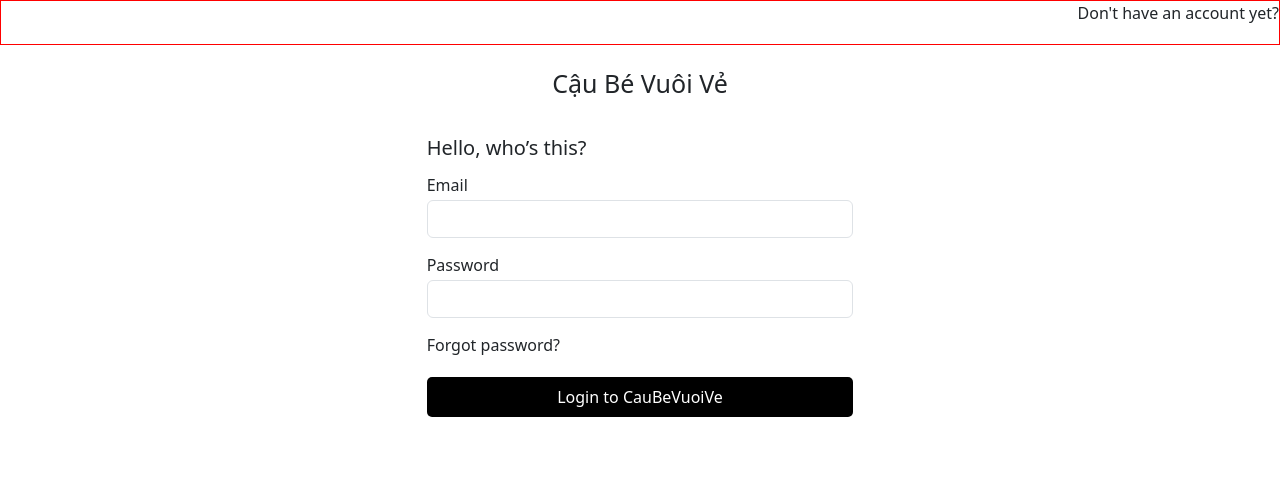
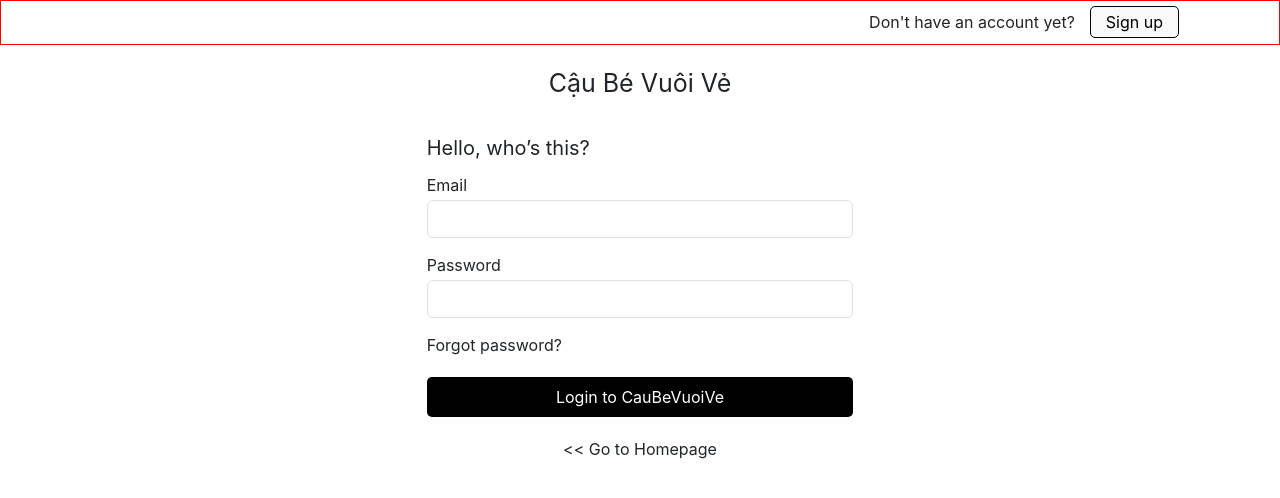
Before and after one commit to nhonnam/react-mock-app, a React (Create React App) app: page /login in a window 1280 px wide. Shown: the top 498 px of the page. Built offline with nearby package versions, Linux system fonts and the light colour scheme.

Commit message:
login feature

```diff
--- /dev/null
+++ b/src/Layout.js
@@ -0,0 +1,42 @@
+import App from "./App";
+import User from "./components/User/User";
+import Admin from "./components/Admin/Admin";
+import HomePage from "./components/Home/HomePage";
+import ManageUser from "./components/Admin/Content/ManageUser";
+import DashBoard from "./components/Admin/Content/DashBoard";
+import Login from "./components/Auth/Login";
+import { BrowserRouter, Routes, Route } from "react-router-dom";
+import { ToastContainer } from "react-toastify";
+import "react-toastify/dist/ReactToastify.css";
+
+const Layout = (props) => {
+  return (
+    <>
+      <Routes>
+        <Route path="/" element={<App />}>
+          <Route index element={<HomePage />} />
+          <Route path="users" element={<User />} />
+        </Route>
+        <Route path="/admins" element={<Admin />}>
+          <Route index element={<DashBoard />} />
+          <Route path="manage-users" element={<ManageUser />} />
+        </Route>
+        <Route path="/login" element={<Login />} />
+      </Routes>
+      <ToastContainer
+        position="top-right"
+        autoClose={5000}
+        hideProgressBar={false}
+        newestOnTop={false}
+        closeOnClick
+        rtl={false}
+        pauseOnFocusLoss
+        draggable
+        pauseOnHover
+        theme="light"
+      />
+    </>
+  );
+};
+
+export default Layout;
--- a/src/components/Admin/Admin.js
+++ b/src/components/Admin/Admin.js
@@ -4,8 +4,6 @@ import "./Admin.scss";
 import { useState } from "react";
 import { FaBars } from "react-icons/fa";
 import { Outlet } from "react-router-dom";
-import { ToastContainer, toast } from "react-toastify";
-import "react-toastify/dist/ReactToastify.css";
 
 const Admin = (props) => {
   const [collapsed, setCollapsed] = useState(false);
@@ -28,18 +26,6 @@ const Admin = (props) => {
           <Outlet />
         </div>
       </div>
-      <ToastContainer
-        position="top-right"
-        autoClose={5000}
-        hideProgressBar={false}
-        newestOnTop={false}
-        closeOnClick
-        rtl={false}
-        pauseOnFocusLoss
-        draggable
-        pauseOnHover
-        theme="light"
-      />
     </div>
   );
 };
--- a/src/components/Auth/Login.js
+++ b/src/components/Auth/Login.js
@@ -1,17 +1,54 @@
 import { useState } from "react";
 import "./Login.scss";
+import { useNavigate } from "react-router-dom";
+import { postLogin } from "../../services/apiService";
+import { toast } from "react-toastify";
 
 const Login = (props) => {
   const [email, setEmail] = useState("");
   const [password, setPassword] = useState("");
+  const navigate = useNavigate();
 
-  const handleLogin = () => {
-    alert("login");
+  const validateEmail = (email) => {
+    return String(email)
+      .toLowerCase()
+      .match(
+        /^(([^<>()[\]\\.,;:\s@"]+(\.[^<>()[\]\\.,;:\s@"]+)*)|(".+"))@((\[[0-9]{1,3}\.[0-9]{1,3}\.[0-9]{1,3}\.[0-9]{1,3}\])|(([a-zA-Z\-0-9]+\.)+[a-zA-Z]{2,}))$/
+      );
+  };
+
+  const handleLogin = async () => {
+    const isValidEmail = validateEmail(email);
+    if (!isValidEmail) {
+      toast.error("Invalid email!");
+      return;
+    }
+    if (!password) {
+      toast.error("Invalid password!");
+      return;
+    }
+
+    let data = await postLogin(email, password);
+    if (data && data.token) {
+      toast.success("Login successfully!");
+      navigate("/");
+    } else toast.error("Login failed!");
+
+    // if (data && data.EC === 0) {
+    //   toast.success(data.EM);
+    //   navigate("/");
+    // }
+    // if (data && data.EC !== 0) {
+    //   toast.error(data.EM);
+    // }
   };
 
   return (
     <div className="login-container">
-      <div className="header">Don't have an account yet?</div>
+      <div className="header">
+        <span>Don't have an account yet?</span>
+        <button>Sign up</button>
+      </div>
       <div className="title col-4 mx-auto">Cậu Bé Vuôi Vẻ</div>
       <div className="welcome col-4 mx-auto">Hello, who’s this?</div>
       <div className="form-content col-4 mx-auto">
@@ -30,7 +67,7 @@ const Login = (props) => {
             type="password"
             className="form-control"
             value={password}
-            onChange={(event) => setEmail(event.target.value)}
+            onChange={(event) => setPassword(event.target.value)}
           />
         </div>
         <span className="forgot-password">Forgot password?</span>
@@ -39,6 +76,11 @@ const Login = (props) => {
             Login to CauBeVuoiVe
           </button>
         </div>
+        <div className="text-center">
+          <span className="back" onClick={() => navigate("/")}>
+            &#60;&#60; Go to Homepage
+          </span>
+        </div>
       </div>
     </div>
   );
--- a/src/components/Auth/Login.scss
+++ b/src/components/Auth/Login.scss
@@ -3,6 +3,19 @@
         height: 45px;
         text-align: right;
         border: 1px solid red;
+        padding: 5px 100px 0 100px;
+
+        button {
+            padding: 3px 15px;
+            margin-left: 15px;
+            border-radius: 5px;
+            background: #f9f9f9;
+            border: 1px solid;
+
+            &:hover {
+                background-color: white;
+            }
+        }
     }
 
     .title {
@@ -31,5 +44,9 @@
             color: white;
             background: black;
         }
+
+        .back {
+            cursor: pointer;
+        }
     }
 }
--- a/src/index.js
+++ b/src/index.js
@@ -1,34 +1,18 @@
 import React from "react";
 import ReactDOM from "react-dom/client";
-import App from "./App";
 import reportWebVitals from "./reportWebVitals";
 import { Provider } from "react-redux";
 import store from "./redux/store";
 import "bootstrap/dist/css/bootstrap.min.css";
 import { BrowserRouter, Routes, Route } from "react-router-dom";
-import User from "./components/User/User";
-import Admin from "./components/Admin/Admin";
-import HomePage from "./components/Home/HomePage";
-import ManageUser from "./components/Admin/Content/ManageUser";
-import DashBoard from "./components/Admin/Content/DashBoard";
-import Login from "./components/Auth/Login";
+import Layout from "./Layout";
 
 const root = ReactDOM.createRoot(document.getElementById("root"));
 root.render(
   <Provider store={store}>
     {/* <React.StrictMode> */}
     <BrowserRouter>
-      <Routes>
-        <Route path="/" element={<App />}>
-          <Route index element={<HomePage />} />
-          <Route path="users" element={<User />} />
-        </Route>
-        <Route path="/admins" element={<Admin />}>
-          <Route index element={<DashBoard />} />
-          <Route path="manage-users" element={<ManageUser />} />
-        </Route>
-        <Route path="/login" element={<Login />} />
-      </Routes>
+      <Layout />
     </BrowserRouter>
     {/* </React.StrictMode> */}
   </Provider>
--- a/src/services/apiService.js
+++ b/src/services/apiService.js
@@ -32,10 +32,15 @@ const getAllUsersWithPaginate = (page, limit) => {
   return axios.get(`react-mock-app/participants?page=${page}&limit=${limit}`);
 };
 
+const postLogin = (email, password) => {
+  return axios.post("https://reqres.in/api/login", { email, password });
+};
+
 export {
   postCreateNewUser,
   getAllUsers,
   putUpdateUser,
   deleteUser,
   getAllUsersWithPaginate,
+  postLogin,
 };
```
